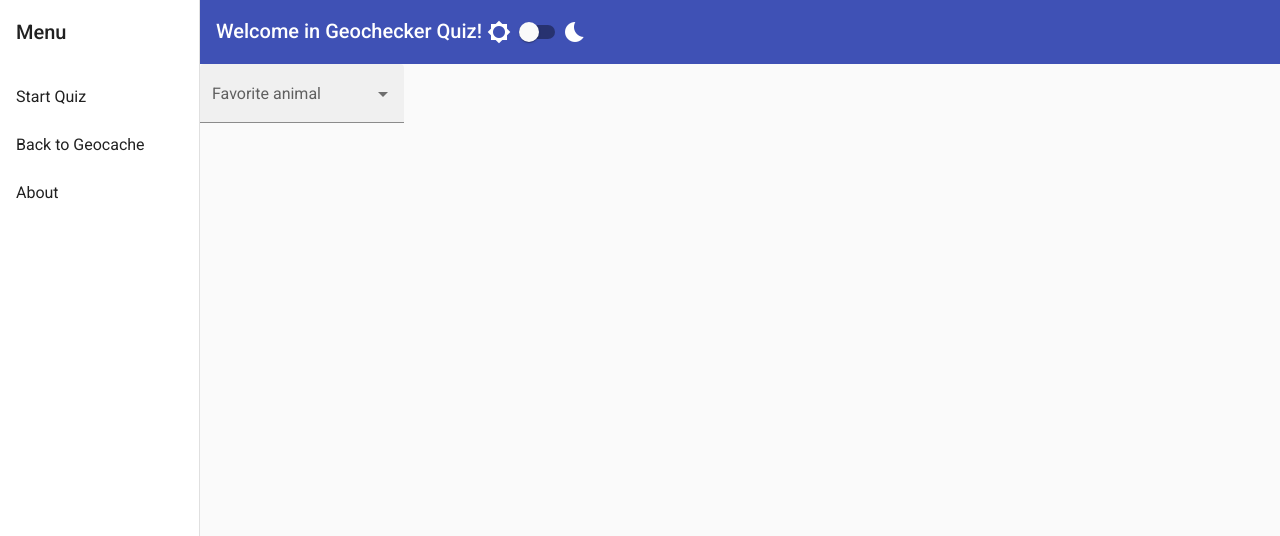
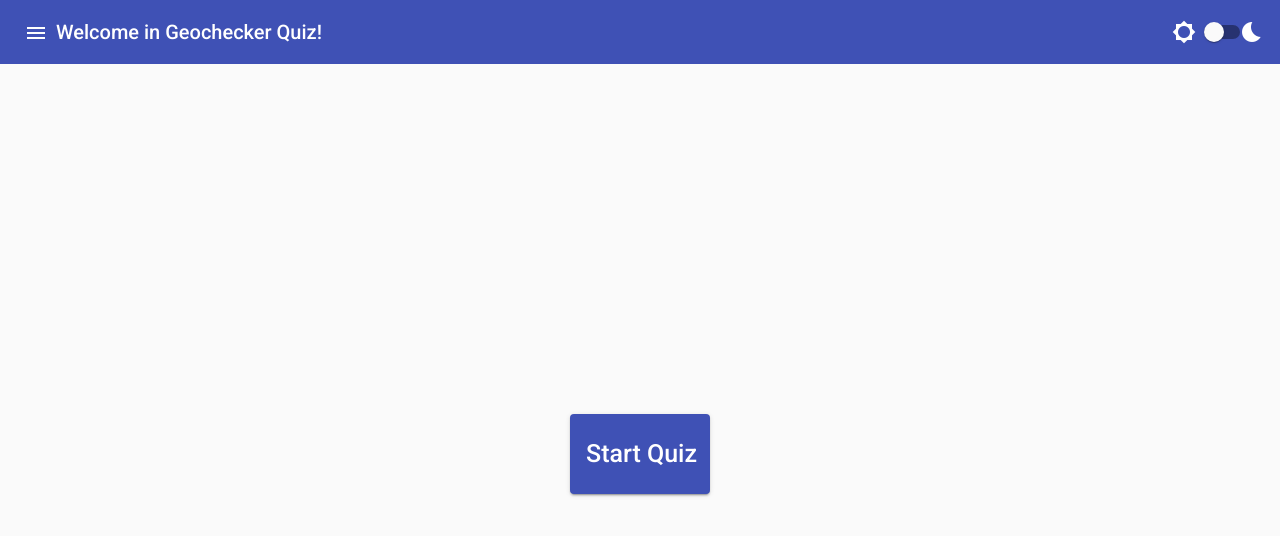
Before and after one commit to SebastianTyr/geocheckerQuiz, an Angular app in the folder GeocheckerQuiz/: page / in a window 1280 px wide. Shown: the top 536 px of the page. Built offline with nearby package versions, Linux system fonts and the light colour scheme.

Commit message:
dark mode fixed

```diff
--- a/GeocheckerQuiz/src/app/navigation/navigation.component.html
+++ b/GeocheckerQuiz/src/app/navigation/navigation.component.html
@@ -2,12 +2,11 @@
   <mat-sidenav #drawer class="sidenav" fixedInViewport
       [attr.role]="(isHandset$ | async) ? 'dialog' : 'navigation'"
       [mode]="(isHandset$ | async) ? 'over' : 'side'"
-      [opened]="(isHandset$ | async) === false">
+      [opened]="(isHandset$ | async) === true">
     <mat-toolbar>Menu</mat-toolbar>
     <mat-nav-list>
       <a mat-list-item href="#">Start Quiz</a>
       <a mat-list-item href="#">Back to Geocache</a>
-      <a mat-list-item href="#">About</a>
     </mat-nav-list>
   </mat-sidenav>
   <mat-sidenav-content>
@@ -16,27 +15,18 @@
         type="button"
         aria-label="Toggle sidenav"
         mat-icon-button
-        (click)="drawer.toggle()"
-        *ngIf="isHandset$ | async">
+        (click)="drawer.toggle()">
         <mat-icon aria-label="Side nav toggle icon">menu</mat-icon>
       </button>
-      <div class="nav-title">
-        <span>Welcome in Geochecker Quiz!</span>
-        <span class="dark-theme ml-right">
-          <mat-icon class="mr-8">brightness_5</mat-icon>
-          <mat-slide-toggle (change)="onDarkSwitched($event)"></mat-slide-toggle>
-          <mat-icon class="ml-8">bedtime</mat-icon>
-        </span>
-      </div>
+      Welcome in Geochecker Quiz!
+      <div class="flex-stretch"></div>
+      <mat-icon class="mr-8">brightness_5</mat-icon>
+      <mat-slide-toggle (change)="onDarkSwitched($event)"></mat-slide-toggle>
+      <mat-icon>bedtime</mat-icon>
     </mat-toolbar>
-    <mat-form-field appearance="fill">
-      <mat-label>Favorite animal</mat-label>
-      <mat-select>
-        <mat-option value="--">--</mat-option>
-        <mat-option value="Dog">Dog</mat-option>
-        <mat-option value="Cat">Cat</mat-option>
-      </mat-select>
-      <mat-error>Please choose an animal</mat-error>
-    </mat-form-field>
+    <div class="animation-container"></div>
+    <div class="button-container">
+      <button mat-raised-button color="primary">Start Quiz</button>
+    </div>
   </mat-sidenav-content>
 </mat-sidenav-container>
--- a/GeocheckerQuiz/src/app/navigation/navigation.component.scss
+++ b/GeocheckerQuiz/src/app/navigation/navigation.component.scss
@@ -10,20 +10,15 @@
   background: inherit;
 }
 
+.flex-stretch {
+  flex: 1 0 auto;
+}
+
 .mat-toolbar.mat-primary {
   position: sticky;
   top: 0;
   z-index: 1;
 }
-
-.nav-title {
-  display: flex;
-}
-
-.dark-theme {
-  display: flex;
-}
-
 .mr-8 {
   margin-right: 8px;
 }
@@ -32,6 +27,16 @@
   margin-left: 8px;
 }
 
-.ml-right {
-  padding: 5px;
+.animation-container {
+  height: 350px;
 }
+
+.button-container {
+  text-align: center;
+}
+
+.mat-raised-button {
+  width: 140px;
+  height: 80px;
+  font-size: 25px;
+}
```
Also changed, not shown: GeocheckerQuiz/src/styles.scss (+1 -20 lines).
